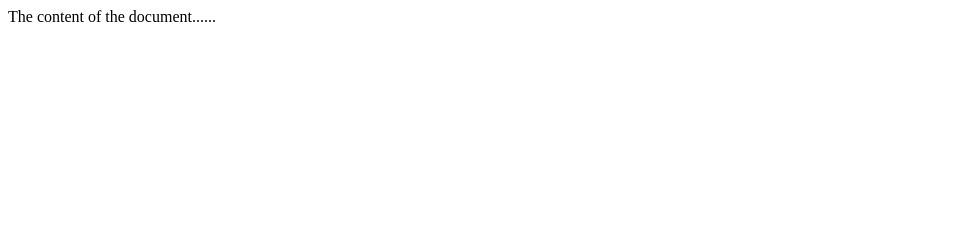
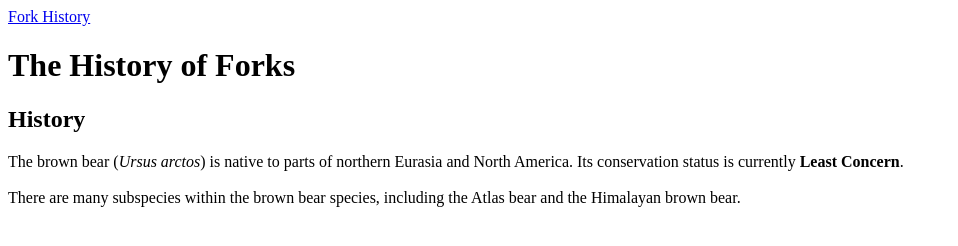
Before and after one commit to leoggio/leoggio.github.io, a plain HTML site: page index.html in a window 1280 px wide. Shown: the whole page, without its empty margins (0-958 px from the left). Drawn offline with Linux system fonts and the light colour scheme.

Commit message:
Update index.html

```diff
--- a/index.html
+++ b/index.html
@@ -1,11 +1,12 @@
-<!DOCTYPE HTML>
+<!DOCTYPE html>
 <html>
-<head>
-<title>Title of the document</title>
-</head>
-
-<body>
-The content of the document......
-</body>
-
-</html>
+  <head>
+		<title>The History of Forks</title>
+	</head>
+  <body>
+    <a href="./index.html">Fork History</a>
+    <h1>The History of Forks</h1>
+    <div id="introduction">
+      <h2>History</h2>
+      <p>The brown bear (<em>Ursus arctos</em>) is native to parts of northern Eurasia and North America. Its conservation status is currently <strong>Least Concern</strong>.<br /><br /> There are many subspecies within the brown bear species, including the
+        Atlas bear and the Himalayan brown bear.</p>
```
